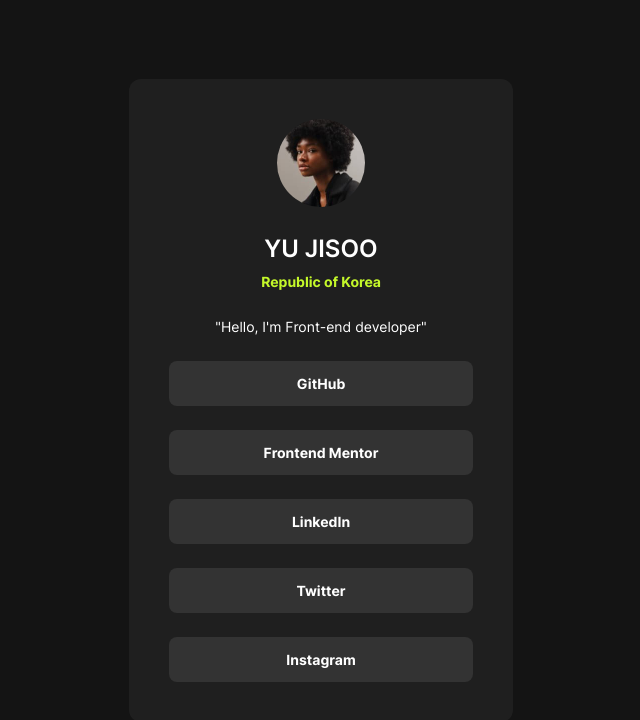
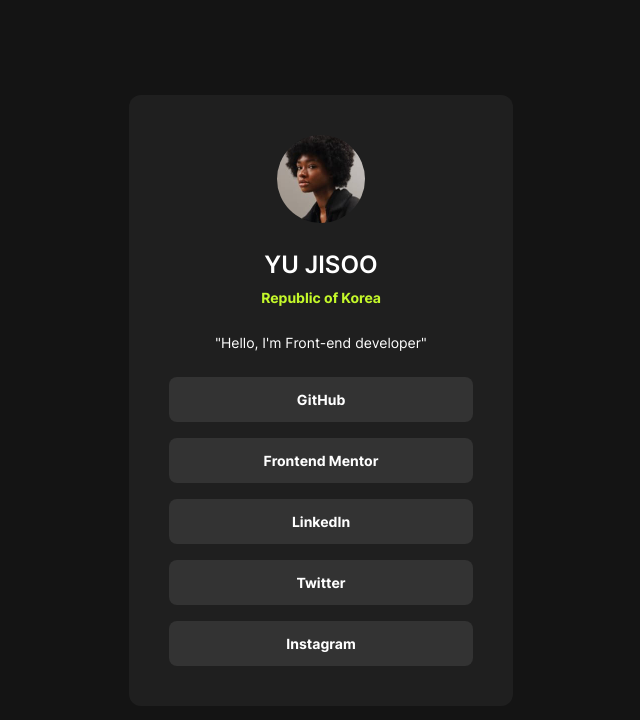
Before and after one commit to yujsoo/Frontend-Mentor-Challenges, a plain HTML site: page 03-social-links-profile/index.html in a window 1280 px wide. Shown: the whole page, without its empty margins (319-959 px from the left). Drawn offline with Linux system fonts and the light colour scheme.

Commit message:
[수정] css 수정

```diff
--- a/03-social-links-profile/css/style.css
+++ b/03-social-links-profile/css/style.css
@@ -30,7 +30,7 @@
 .profile-card .user-info .greeting {margin-top:24px; font-size:14px; line-height:1.5;}
 .profile-card .social-link {margin-top:24px;}
 .profile-card .social-link li {text-align:center;}
-.profile-card .social-link li + li {margin-top:24px;}
+.profile-card .social-link li + li {margin-top:16px;}
 .profile-card .social-link li a {display:block; width:100%; height:100%; padding:14px 0; color:var(--white-color); font-size:14px; font-weight:700; border-radius:8px; background:var(--text-color); transition:all .3s ease;}
 .profile-card .social-link li a:active,
 .profile-card .social-link li a:hover {color:var(--text-color); background:var(--point-color);}
@@ -40,7 +40,6 @@
 /* Tablet */
 @media all and (max-width:768px){
     .profile-card {max-width:456px;}
-    .profile-card .social-link li + li {margin-top:16px;}
 }
 
 /* Mobile */
```
